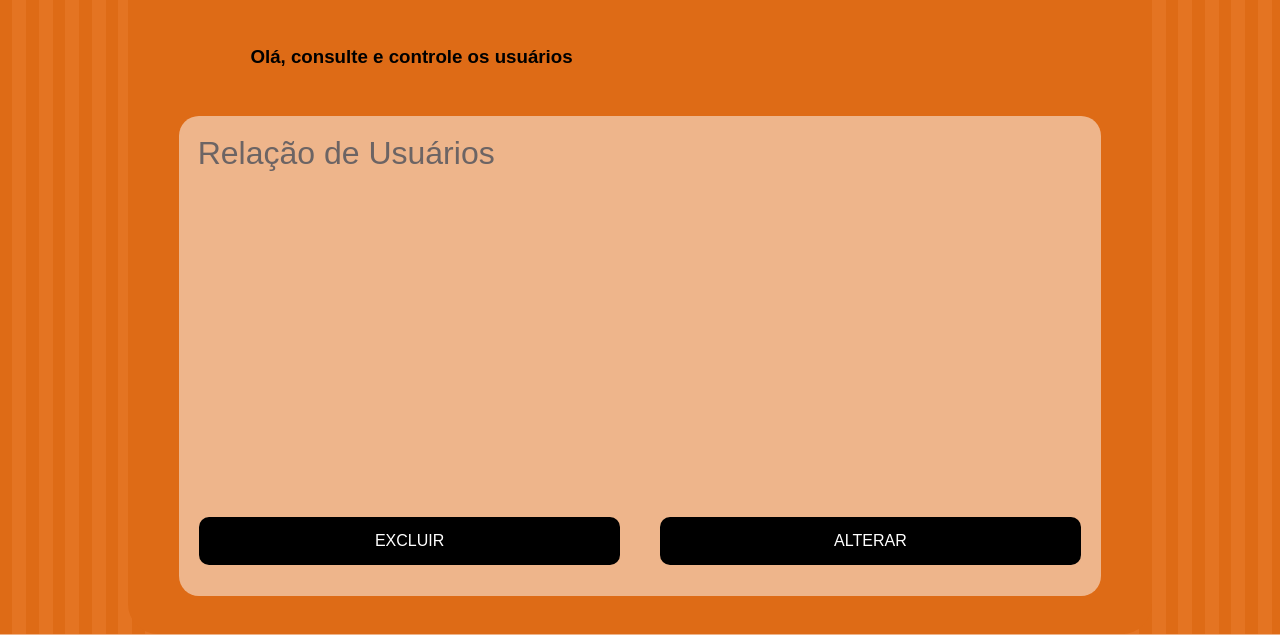
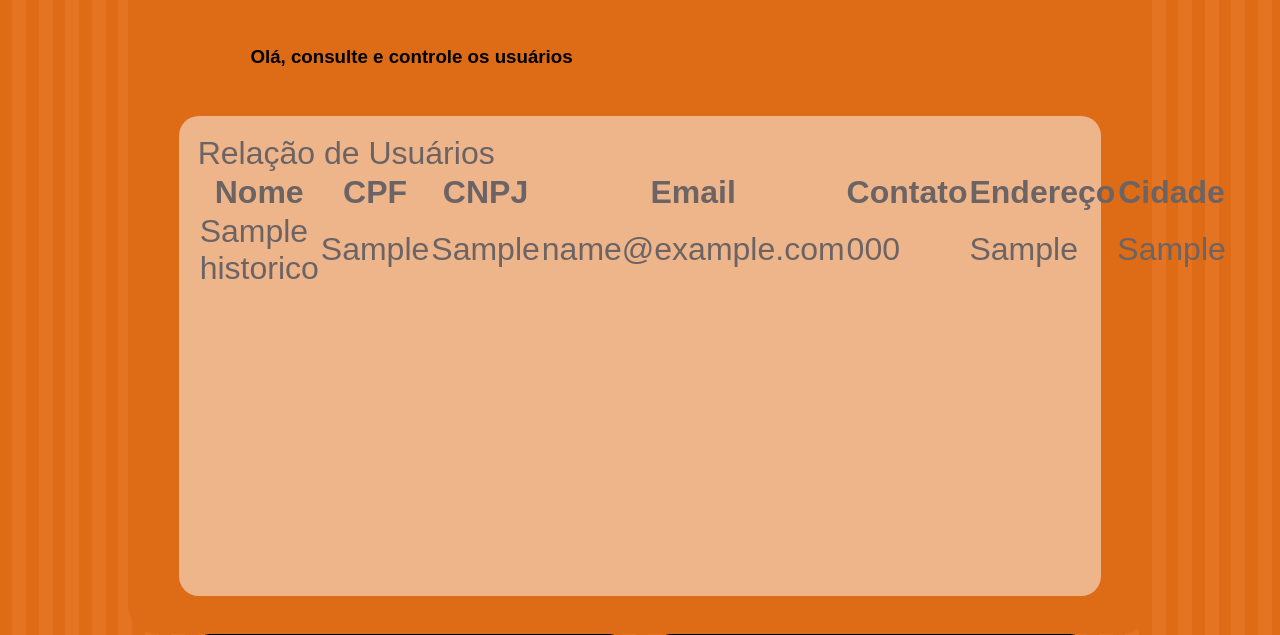
Before and after one commit to CristianoStroher/Site-Laravel, a Laravel app: template trabalho_projeto/resources/views/historico.blade.php in a window 1280 px wide. Shown: the part 166-801 px from the top of the page. Run offline with Laravel 10, Linux system fonts and the light colour scheme; the template is opened without the code that fills it: most values are stand-ins (such as "Sample title", 1, 10 or a date in 2020); some web fonts are replaced.

Commit message:
ultimas alteracoes

```diff
--- a/trabalho_projeto/app/Http/Controllers/UsuarioController.php
+++ b/trabalho_projeto/app/Http/Controllers/UsuarioController.php
@@ -13,7 +13,7 @@ class UsuarioController extends Controller
     public function index()
     {
         $users = Usuario::all();
-        return view('usuario', ['est_cas_pessoa' => $users]);
+        return view('historico', ['est_cas_pessoa' => $users]);
     }
 
     public function create(Request $request)
--- a/trabalho_projeto/resources/views/auth/Controllers/UsuarioController.php
+++ b/trabalho_projeto/resources/views/auth/Controllers/UsuarioController.php
@@ -16,7 +16,7 @@ class UsuarioController extends Controller
         return view('usuario', ['users' => $users]);
     }
 
-    public function create(Request $request)
+      public function create(Request $request)
     {
         $validator = Validator::make($request->all(), [
             // outras regras de validação
--- a/trabalho_projeto/resources/views/historico.blade.php
+++ b/trabalho_projeto/resources/views/historico.blade.php
@@ -81,7 +81,32 @@
 
 					<div class="textos-divs">
 							<p>Relação de Usuários</p>
+						<table>
+							<tr>
+
+							<th>Nome</th>
+							<th>CPF</th>
+							<th>CNPJ</th>
+							<th>Email</th>
+							<th>Contato</th>
+							<th>Endereço</th>
+							<th>Cidade</th>
+							</tr>
+							@foreach ($historicos as $historico)
+							<tr>
+							<td>{{$historico -> nm_nome}}</td>
+							<td>{{$historico -> ds_cpf}}</td>
+							<td>{{$historico -> ds_cnpj}}</td>
+							<td>{{$historico -> ds_email}}</td>
+							<td>{{$historico -> ds_telefone}}</td>
+							<td>{{$historico -> ds_endereco}}</td>
+							<td>{{$historico -> ds_cidade}}</td>
+							</tr>
+							@endforeach
+						</table>
 					</div>
+
+
 
 					<div class="top-divs"></div>
 
```
Also changed, not shown: trabalho_projeto/app/Http/Controllers/HistoricoController.php (added, +19 -0 lines), trabalho_projeto/app/Models/Historico.php (added, +18 -0 lines).
